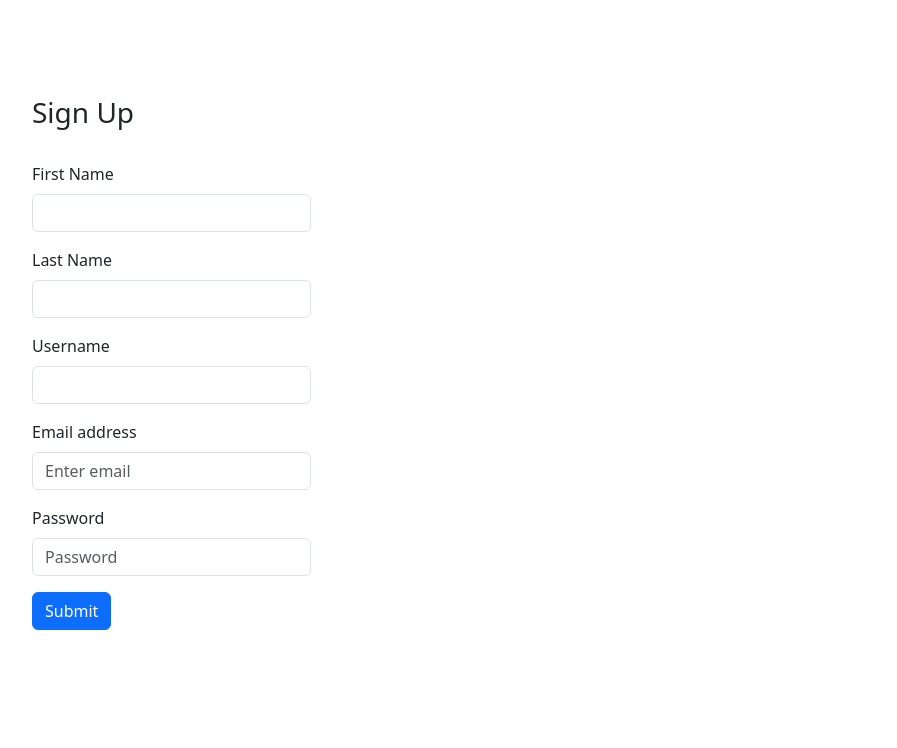
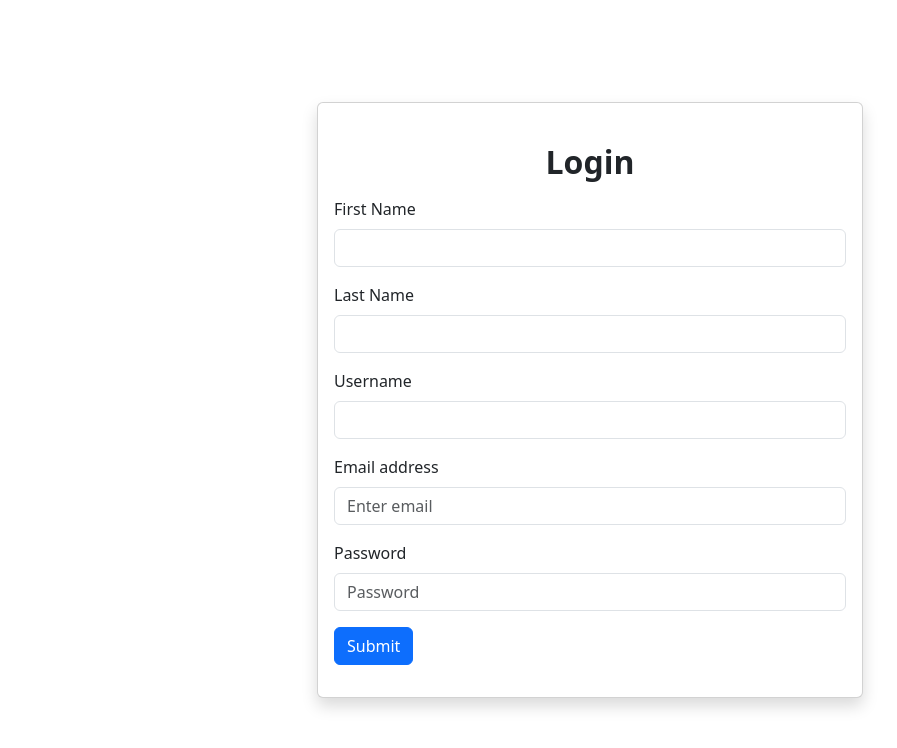
Before and after one commit to adrianabenedetti/whishgram_frontend, a React (Create React App) app: page /Signup in a window 1280 px wide. Shown: the top 748 px of the page, without its empty margins (50-947 px from the left). Built offline with nearby package versions, Linux system fonts and the light colour scheme.

Commit message:
edit sign up page

```diff
--- a/src/pages/SignUp.js
+++ b/src/pages/SignUp.js
@@ -1,25 +1,22 @@
 import React from 'react';
 import { useState } from 'react';
-import Form from 'react-bootstrap/form';
-import Button from 'react-bootstrap/button';
-import Container from 'react-bootstrap/container';
+import { Col, Button, Row, Container, Card, Form } from "react-bootstrap";
 
 
 const SignUp = () => {
-
   const [formData, setFormData] = useState({
     firstName: "",
     lastName: "",
     userName: "",
     email: "",
-        password: ""
+    password: "",
   });
   console.log(formData);
 
   const handleChange = (e) => {
     setFormData((prev) => ({
       ...prev,
-            [e.target.name]: e.target.value
+      [e.target.name]: e.target.value,
     }));
   };
 
@@ -37,7 +34,7 @@ const SignUp = () => {
       if (req.ok) {
         localStorage.setItem("loggedIn", JSON.stringify(user));
       }
-        resetFields()
+      resetFields();
       return user;
     } catch (error) {
       console.log(error);
@@ -50,14 +47,20 @@ const SignUp = () => {
       lastName: "",
       userName: "",
       email: "",
-            password: ""
-        })
-    }
+      password: "",
+    });
+  };
 
   return (
-    <Container class="d-flex flex-column align-items-center">
-        <h3 className='pt-5 mt-5'>Sign Up</h3>
-      <Form className='w-25 pt-3 mt-3 align-items-center' onSubmit={handleSubmit}>
+    <Container>
+      <Row className="vh-100 d-flex justify-content-center align-items-center">
+        <Col md={8} lg={6} xs={12}>
+          <Card className="shadow">
+            <Card.Body>
+              <div className="mb-3 mt-md-4">
+                <h2 className="fw-bold mb-2 text-center">Login</h2>
+                <div className="mb-3"></div>
+                <Form onSubmit={handleSubmit}>
                   <Form.Group className="mb-3">
                     <Form.Label>First Name</Form.Label>
                     <Form.Control
@@ -105,10 +108,15 @@ const SignUp = () => {
                       value={formData.password}
                     />
                   </Form.Group>
-        <Button variant="primary" type="submit">
+                  <Button variant="primary" type="submit" className='text-align-center'>
                     Submit
                   </Button>
                 </Form>
+              </div>
+            </Card.Body>
+          </Card>
+        </Col>
+      </Row>
     </Container>
   );
 }
```
Lines whose indentation alone changed are shown as unchanged.
